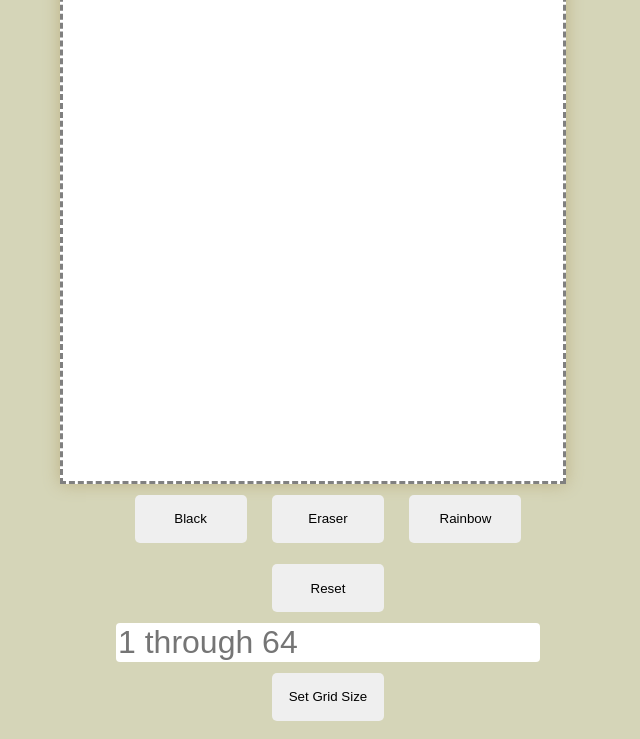
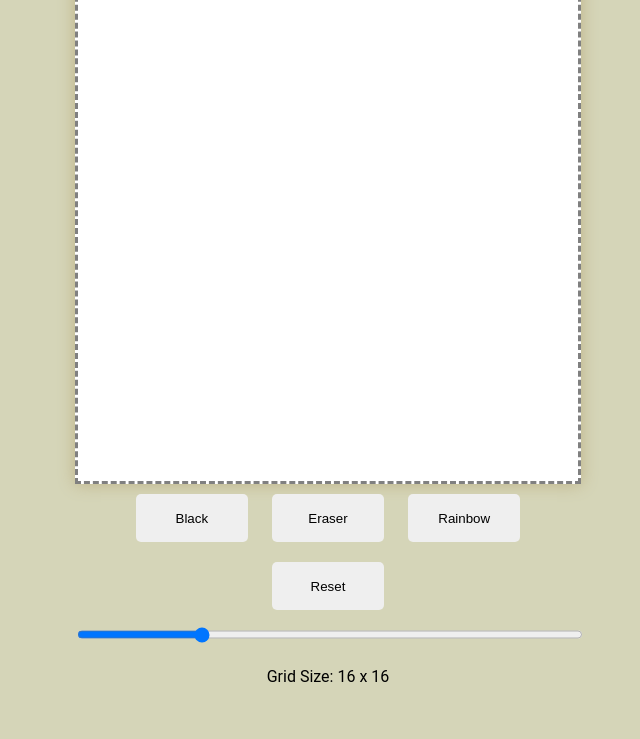
Before and after one commit to weisl9723/etch-a-sketch, a plain HTML site: page index.html in a window 1280 px wide. Shown: the part 124-863 px from the top of the page, without its empty margins (312-952 px from the left). After the commit the page ends 834 px from the top, so only its background shows below. Drawn offline with Linux system fonts and the light colour scheme.

Commit message:
change grid size input bar to a slider

```diff
--- a/index.html
+++ b/index.html
@@ -16,7 +16,10 @@
                     <button id="rainbowBtn">Rainbow</button>
                     <button id="resetBtn">Reset</button>
                 </div>
-                <div><input type="text" placeholder="1 through 64" onchange="changeSize(this.value)"><button>Set Grid Size</button></div>
+                <div class="slidecontainer">
+                    <input type="range" min="1" max="64" value="16" class="slider" id="myRange">
+                    <p>Grid Size: <span id="demo"></span></p>
+                  </div>
             </div>
         </div>
         <script src="main.js"></script>
--- a/main.js
+++ b/main.js
@@ -1,5 +1,6 @@
 let color = "black";
 
+//allows click and hover to be used together
 let mouseDown = false
 document.body.onmousedown = () => (mouseDown = true)
 document.body.onmouseup = () => (mouseDown = false)
@@ -77,3 +78,13 @@ function resetGrid(){
 }
 
 createGrid(16);
+
+let slider = document.getElementById("myRange");
+let output = document.getElementById("demo");
+output.innerHTML = `${slider.value} x ${slider.value}`; // Display the default slider value
+
+// Update the current slider value (each time you drag the slider handle)
+slider.oninput = function() {
+  output.innerHTML = `${slider.value} x ${slider.value}`;
+  changeSize(this.value);
+}
--- a/style.css
+++ b/style.css
@@ -1,5 +1,6 @@
 body {
     background-color: rgb(213, 213, 184);
+    font-family: 'Roboto', sans-serif;
 }
 
 .container {
@@ -65,3 +66,12 @@ input {
     border: none;
     border-radius: 4px;
 }
+
+.slider {
+    width: 100%;
+    height: 25px;
+}
+
+.slider:hover {
+    opacity: 1;
+}
```
